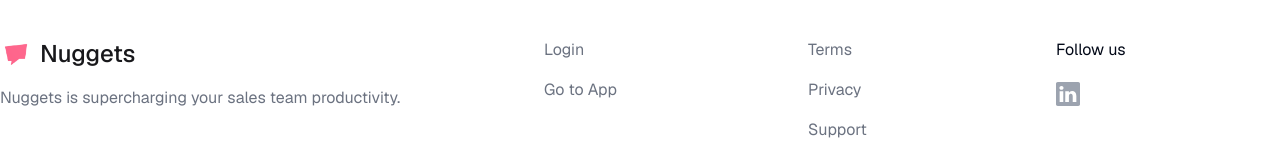
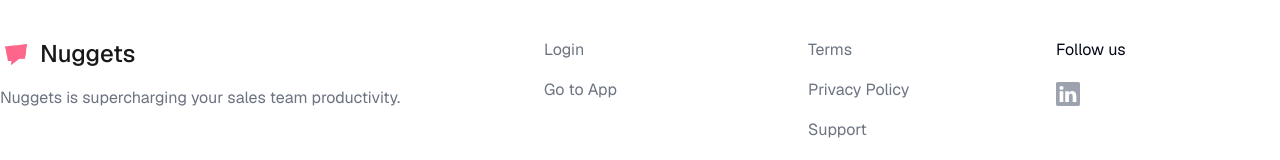
Before and after one commit to tfiechowski/nuggets-frontend, a Next.js app: page /support in a window 1280 px wide. Shown: the part 787-947 px from the top of the page. Built offline with nearby package versions, Linux system fonts and the light colour scheme; no server answers.

Commit message:
Fix privacy policy

```diff
--- a/components/landing/Footer.tsx
+++ b/components/landing/Footer.tsx
@@ -11,7 +11,7 @@
   ];
   const legal = [
     { title: 'Terms', link: '/legal/terms-of-service' },
-    { title: 'Privacy', link: '/legal/privacy-policy' },
+    { title: 'Privacy Policy', link: '/legal/privacy-policy' },
     { title: 'Support', link: '/support' },
   ];
   return (
```
